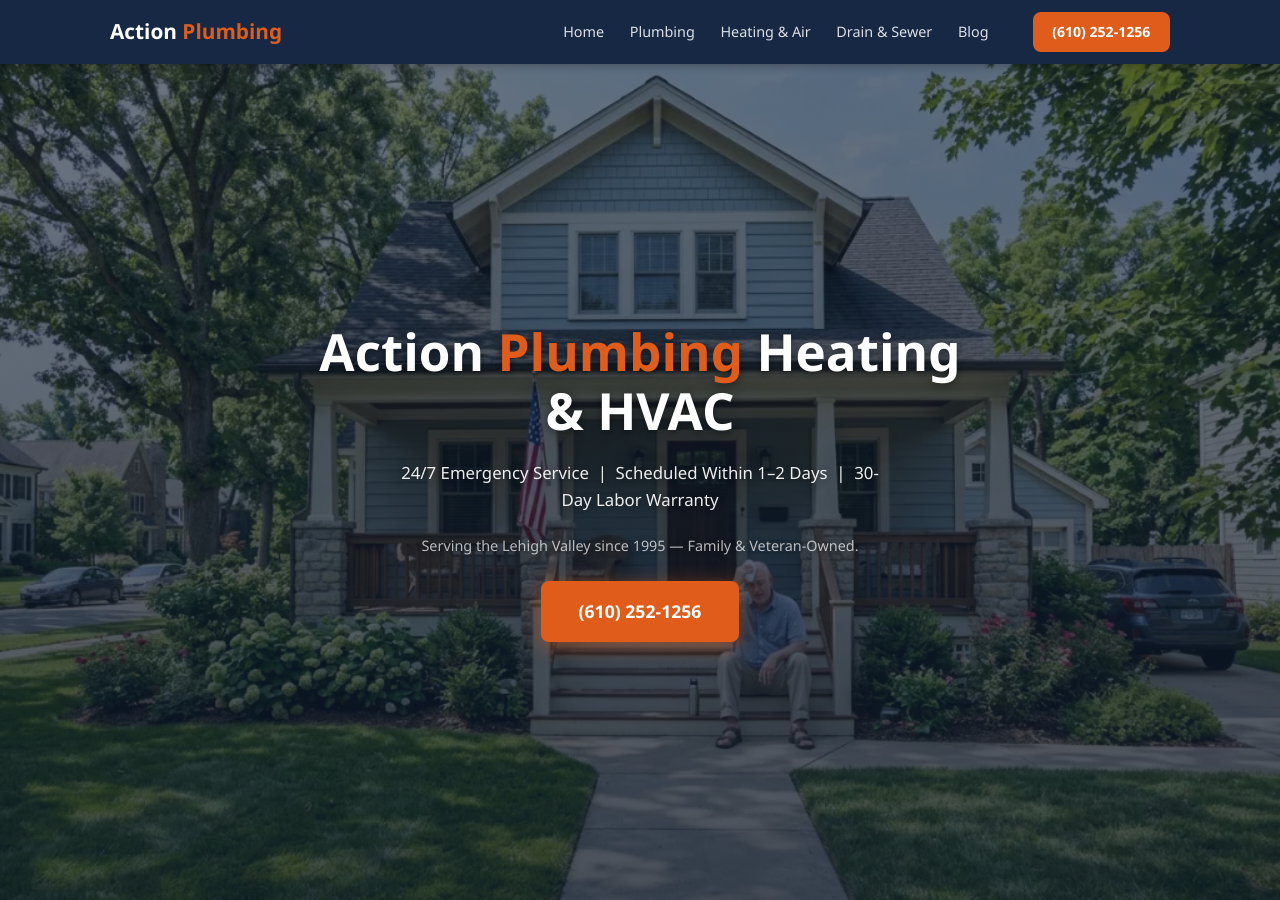
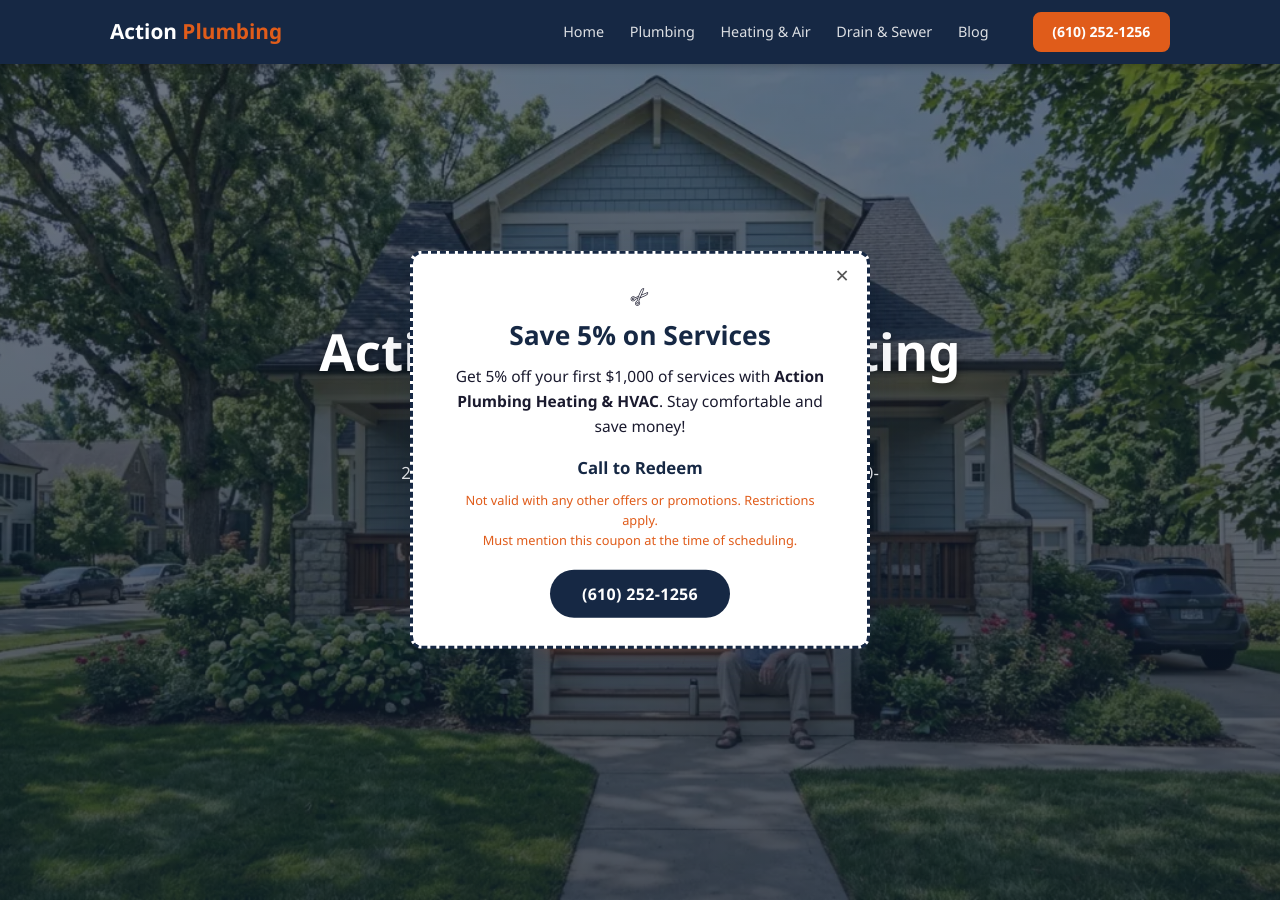
Before and after one commit to JimmyFlame77/Action-Plumbing, a Jekyll site: the page built from index.html, in a window 1280 px wide and 900 px high. Built offline with Jekyll 4.4.1, drawn with Linux system fonts in a browser that asks for light colours.

Commit message:
Coupon popup added

```diff
--- /dev/null
+++ b/_includes/coupon-popup.html
@@ -0,0 +1,27 @@
+<div class="coupon-popup" id="couponPopup" role="dialog" aria-modal="true" aria-label="Special offer: Save 5% on Services">
+  <button class="coupon-close" id="couponClose" aria-label="Close coupon offer">&#x2715;</button>
+  <div class="coupon-snip">&#9988;</div>
+  <h2 class="coupon-headline">Save 5% on Services</h2>
+  <p class="coupon-body">Get 5% off your first $1,000 of services with <strong>Action Plumbing Heating &amp; HVAC</strong>. Stay comfortable and save money!</p>
+  <p class="coupon-redeem">Call to Redeem</p>
+  <p class="coupon-disclaimer">Not valid with any other offers or promotions. Restrictions apply.<br>Must mention this coupon at the time of scheduling.</p>
+  <a href="tel:6102521256" class="coupon-btn">(610) 252-1256</a>
+</div>
+
+<script>
+(function () {
+  var popup = document.getElementById('couponPopup');
+  var closeBtn = document.getElementById('couponClose');
+  if (!popup || !closeBtn) return;
+  if (sessionStorage.getItem('couponDismissed')) return;
+
+  setTimeout(function () {
+    popup.classList.add('is-visible');
+  }, 3500);
+
+  closeBtn.addEventListener('click', function () {
+    popup.classList.remove('is-visible');
+    sessionStorage.setItem('couponDismissed', '1');
+  });
+}());
+</script>
--- a/_layouts/default.html
+++ b/_layouts/default.html
@@ -5,6 +5,7 @@
 {% include header.html %}
 {{ content }}
 {% include footer.html %}
+{% if page.show_coupon %}{% include coupon-popup.html %}{% endif %}
 {% include scripts.html %}
 </body>
 </html>
--- a/css/style.css
+++ b/css/style.css
@@ -260,3 +260,96 @@
   .cta-strip { padding: 2rem 0; }
   .article-body { padding: 1.75rem 0 2rem; }
 }
+
+/* ================================================
+   Coupon Popup
+   ================================================ */
+.coupon-popup {
+  position: fixed;
+  top: 50%;
+  left: 50%;
+  transform: translate(-50%, -50%) scale(0.93);
+  z-index: 500;
+  background: var(--clr-white);
+  border: 3px dashed var(--clr-primary);
+  border-radius: 12px;
+  padding: 2rem 2.25rem 1.75rem;
+  max-width: 460px;
+  width: calc(100% - 2.5rem);
+  box-shadow: 0 12px 40px rgba(22,40,68,.20);
+  text-align: center;
+  opacity: 0;
+  pointer-events: none;
+  transition: opacity .3s ease, transform .3s ease;
+}
+.coupon-popup.is-visible {
+  opacity: 1;
+  transform: translate(-50%, -50%) scale(1);
+  pointer-events: auto;
+}
+.coupon-close {
+  position: absolute;
+  top: .6rem;
+  right: .75rem;
+  background: none;
+  border: none;
+  font-size: 1.1rem;
+  color: var(--clr-text-light);
+  cursor: pointer;
+  line-height: 1;
+  padding: .25rem .35rem;
+  border-radius: 4px;
+  transition: color var(--transition), background var(--transition);
+}
+.coupon-close:hover { color: var(--clr-primary); background: var(--clr-border); }
+.coupon-snip {
+  font-size: 1.4rem;
+  margin-bottom: .75rem;
+  display: block;
+  transform: rotate(-45deg);
+  line-height: 1;
+}
+.coupon-headline {
+  font-size: 1.65rem;
+  font-weight: 800;
+  color: var(--clr-primary);
+  margin-bottom: .75rem;
+  line-height: 1.2;
+}
+.coupon-body {
+  font-size: .97rem;
+  color: var(--clr-text);
+  line-height: 1.6;
+  margin-bottom: 1rem;
+}
+.coupon-redeem {
+  font-size: 1.05rem;
+  font-weight: 700;
+  color: var(--clr-primary);
+  margin-bottom: .6rem;
+}
+.coupon-disclaimer {
+  font-size: .8rem;
+  color: var(--clr-accent);
+  line-height: 1.55;
+  margin-bottom: 1.25rem;
+}
+.coupon-btn {
+  display: inline-block;
+  background: var(--clr-primary);
+  color: var(--clr-white);
+  font-size: 1rem;
+  font-weight: 700;
+  padding: .7rem 2rem;
+  border-radius: 50px;
+  transition: background var(--transition), transform var(--transition);
+  letter-spacing: .02em;
+}
+.coupon-btn:hover {
+  background: var(--clr-primary-dark);
+  transform: translateY(-1px);
+}
+@media (max-width: 480px) {
+  .coupon-popup { padding: 1.75rem 1.25rem 1.5rem; }
+  .coupon-headline { font-size: 1.4rem; }
+}
--- a/index.html
+++ b/index.html
@@ -2,6 +2,7 @@
 layout: default
 title: "Action Plumbing Heating & HVAC | Lehigh Valley, PA"
 description: "Licensed plumbing and HVAC services in the Lehigh Valley, PA. Family and veteran-owned since 1995."
+show_coupon: true
 ---
 
 <!-- ===== HERO ===== -->
```
